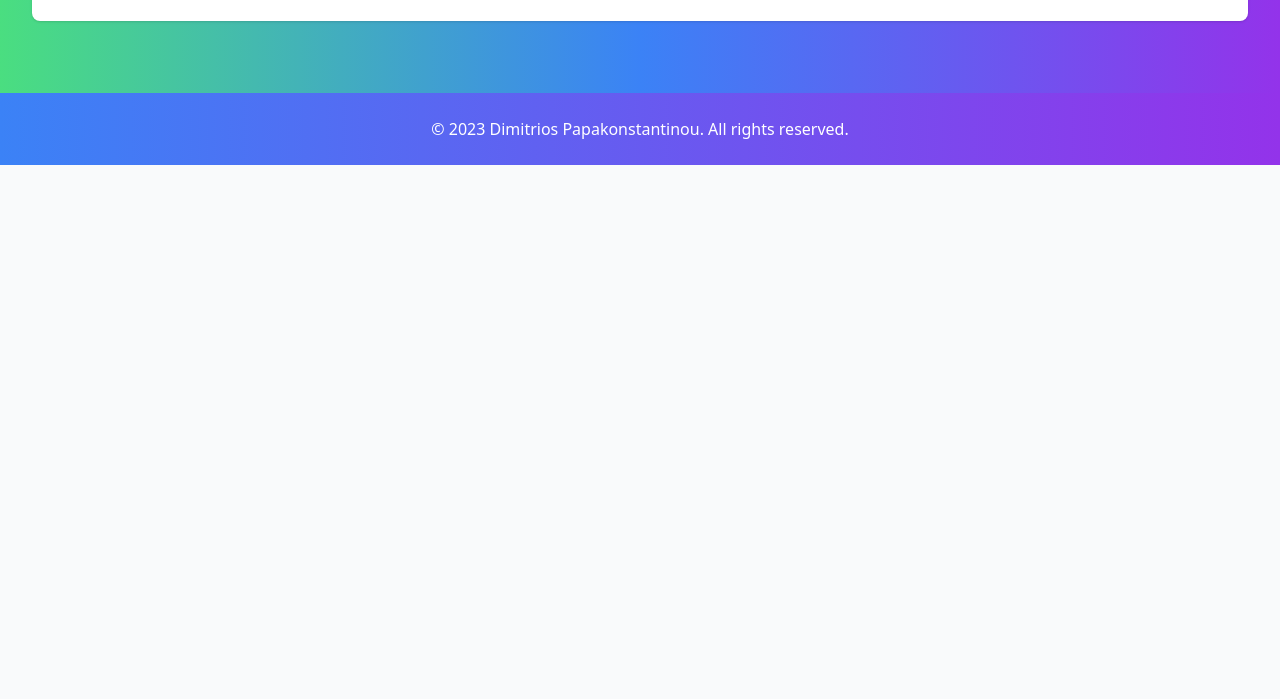
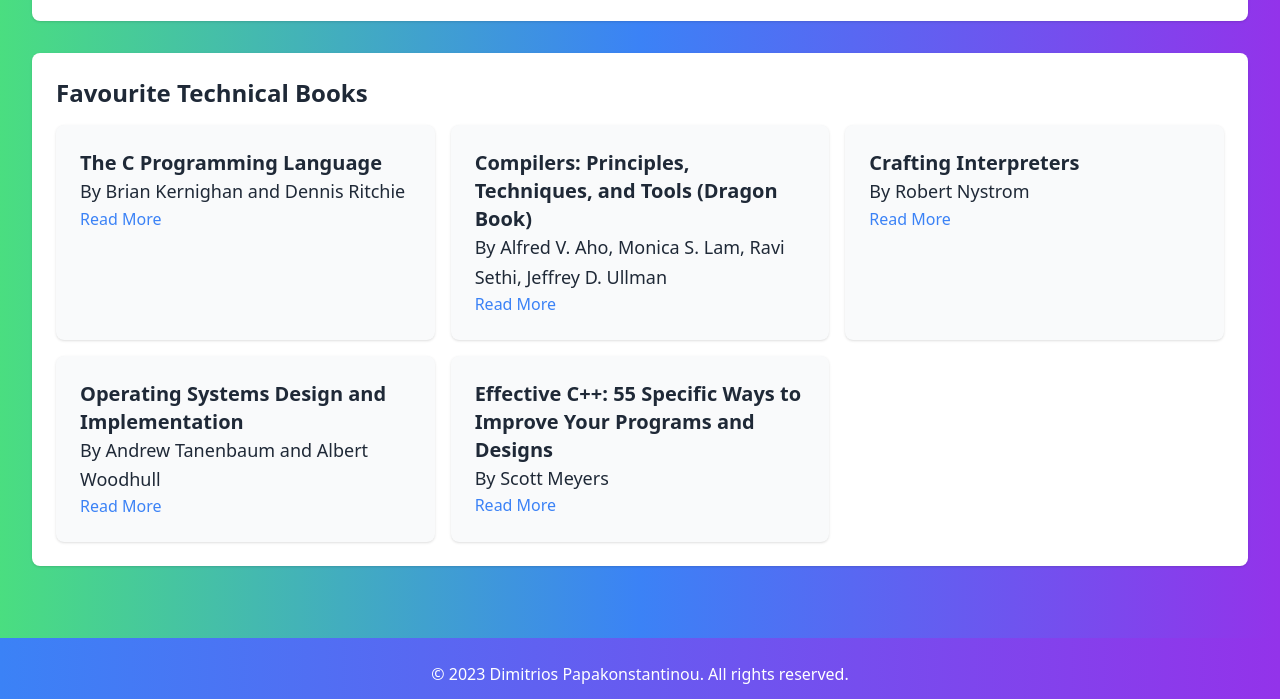
Before and after one commit to Turtel216/Turtel42.github.io, a website: page index.html in a window 1280 px wide. Shown: the part 2098-2797 px from the top of the page. Before the commit the page ends 2263 px from the top, so only its background shows below. Drawn offline with nearby package versions, Linux system fonts and the light colour scheme.

Commit message:
Added book section

```diff
--- a/index.html
+++ b/index.html
@@ -36,6 +36,7 @@
         <a href="#skills" class="hover:underline py-2 sm:py-0">Skills</a>
         <a href="#tech-stack" class="hover:underline py-2 sm:py-0">Tech Stack</a>
         <a href="#social-media" class="hover:underline py-2 sm:py-0">Contact</a>
+        <a href="#books" class="hover:underline py-2 sm:py-0">Favourite Technical Books</a>
       </nav>
     </div>
   </header>
@@ -230,6 +231,49 @@
         </a>
       </div>
     </section>
+
+    <!-- Favorite Technical Books Section -->
+    <section id="books" class="my-8 bg-white p-6 shadow rounded-lg">
+      <h2 class="text-2xl font-bold mb-4">Favourite Technical Books</h2>
+      <ul class="grid grid-cols-1 md:grid-cols-2 lg:grid-cols-3 gap-4">
+        <li class="bg-gray-50 p-6 shadow rounded-lg">
+          <h3 class="text-xl font-semibold">The C Programming Language</h3>
+          <p class="text-lg leading-relaxed">By Brian Kernighan and Dennis Ritchie</p>
+          <a href="https://www.amazon.com/Programming-Language-2nd-Brian-Kernighan/dp/0131103628" target="_blank"
+            class="text-blue-500 hover:underline">Read More</a>
+        </li>
+
+        <li class="bg-gray-50 p-6 shadow rounded-lg">
+          <h3 class="text-xl font-semibold">Compilers: Principles, Techniques, and Tools (Dragon Book)</h3>
+          <p class="text-lg leading-relaxed">By Alfred V. Aho, Monica S. Lam, Ravi Sethi, Jeffrey D. Ullman</p>
+          <a href="https://www.pearson.com/store/p/compilers-principles-techniques-and-tools/P100000247419"
+            target="_blank" class="text-blue-500 hover:underline">Read More</a>
+        </li>
+
+        <li class="bg-gray-50 p-6 shadow rounded-lg">
+          <h3 class="text-xl font-semibold">Crafting Interpreters</h3>
+          <p class="text-lg leading-relaxed">By Robert Nystrom</p>
+          <a href="https://craftinginterpreters.com/" target="_blank" class="text-blue-500 hover:underline">Read
+            More</a>
+        </li>
+
+        <li class="bg-gray-50 p-6 shadow rounded-lg">
+          <h3 class="text-xl font-semibold">Operating Systems Design and Implementation</h3>
+          <p class="text-lg leading-relaxed">By Andrew Tanenbaum and Albert Woodhull</p>
+          <a href="https://www.amazon.com/Operating-Systems-Design-Implementation-3rd/dp/0131429388" target="_blank"
+            class="text-blue-500 hover:underline">Read
+            More</a>
+        </li>
+
+        <li class="bg-gray-50 p-6 shadow rounded-lg">
+          <h3 class="text-xl font-semibold">Effective C++: 55 Specific Ways to Improve Your Programs and Designs</h3>
+          <p class="text-lg leading-relaxed">By Scott Meyers</p>
+          <a href="https://craftinginterpreters.com/" target="_blank" class="text-blue-500 hover:underline">Read
+            More</a>
+        </li>
+      </ul>
+    </section>
+
   </main>
 
   <!-- Footer Section -->
```
Also changed, not shown: public/output.css.
